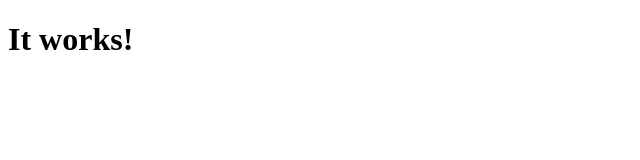
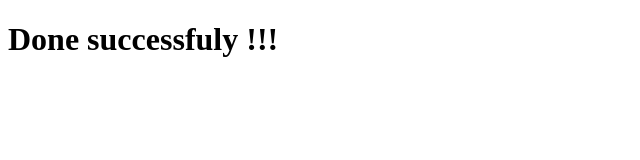
Before and after one commit to 20029900/docker_deployment, a plain HTML site: page index.html in a window 1280 px wide. Shown: the whole page, without its empty margins (0-640 px from the left). Drawn offline with Linux system fonts and the light colour scheme.

Commit message:
Update index.html

```diff
--- a/index.html
+++ b/index.html
@@ -4,6 +4,6 @@
     <title>Welcome to Apache</title>
 </head>
 <body>
-    <h1>It works!</h1>
+    <h1>Done successfuly !!!</h1>
 </body>
 </html>
```
